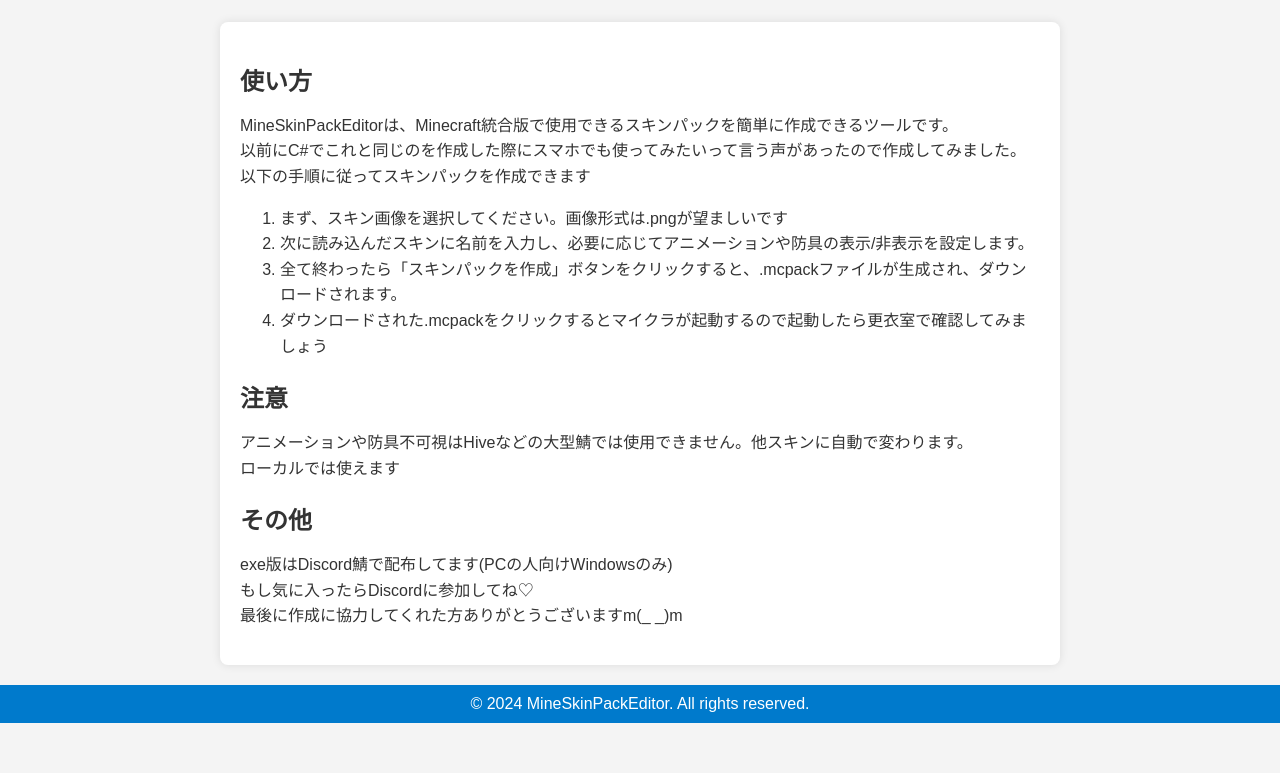
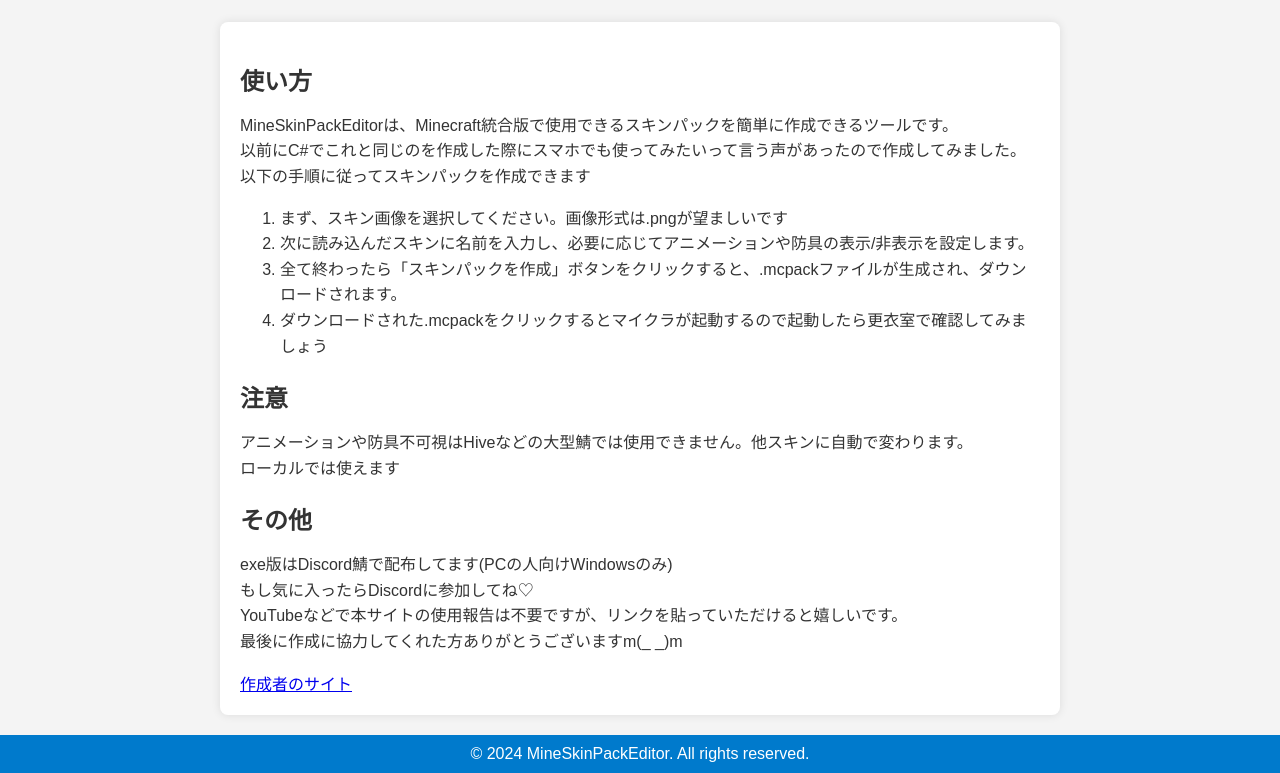
Before and after one commit to YURIRI777/MineSkinPackEditor, a plain HTML site: page use.html in a window 1280 px wide. Shown: the part 772-1545 px from the top of the page. Before the commit the page ends 1495 px from the top, so only its background shows below. Drawn offline with Linux system fonts and the light colour scheme.

Commit message:
Update use.html

```diff
--- a/use.html
+++ b/use.html
@@ -6,6 +6,7 @@
     <link rel="icon" href="img/egriojn.png">
     <meta property="og:title" content="MineSkinPackEditorの使い方">
     <meta property="og:image" content="https://yuriri777.github.io/MineSkinPackEditor/img/nbeorjf.png">
+    <meta property="og:site_name" content="MineSkinPackEditor"/>
     <meta property="og:url" content="https://yuriri777.github.io/MineSkinPackEditor/">
     <meta property="og:type" content="website">
     <title>MineSkinPackEditorの使い方</title>
@@ -35,8 +36,10 @@
             <h2>その他</h2>
             <p>exe版はDiscord鯖で配布してます(PCの人向けWindowsのみ)
             <br>もし気に入ったらDiscordに参加してね♡
+            <br>YouTubeなどで本サイトの使用報告は不要ですが、リンクを貼っていただけると嬉しいです。
             <br>最後に作成に協力してくれた方ありがとうございますm(_ _)m</p>
-        </section>
+            <a href="https://zangetu.github.io/" class="button"target="_blank">作成者のサイト</a>
+    </section>
     </main>
     <footer>
         <p>&copy; 2024 MineSkinPackEditor. All rights reserved.</p>
```
